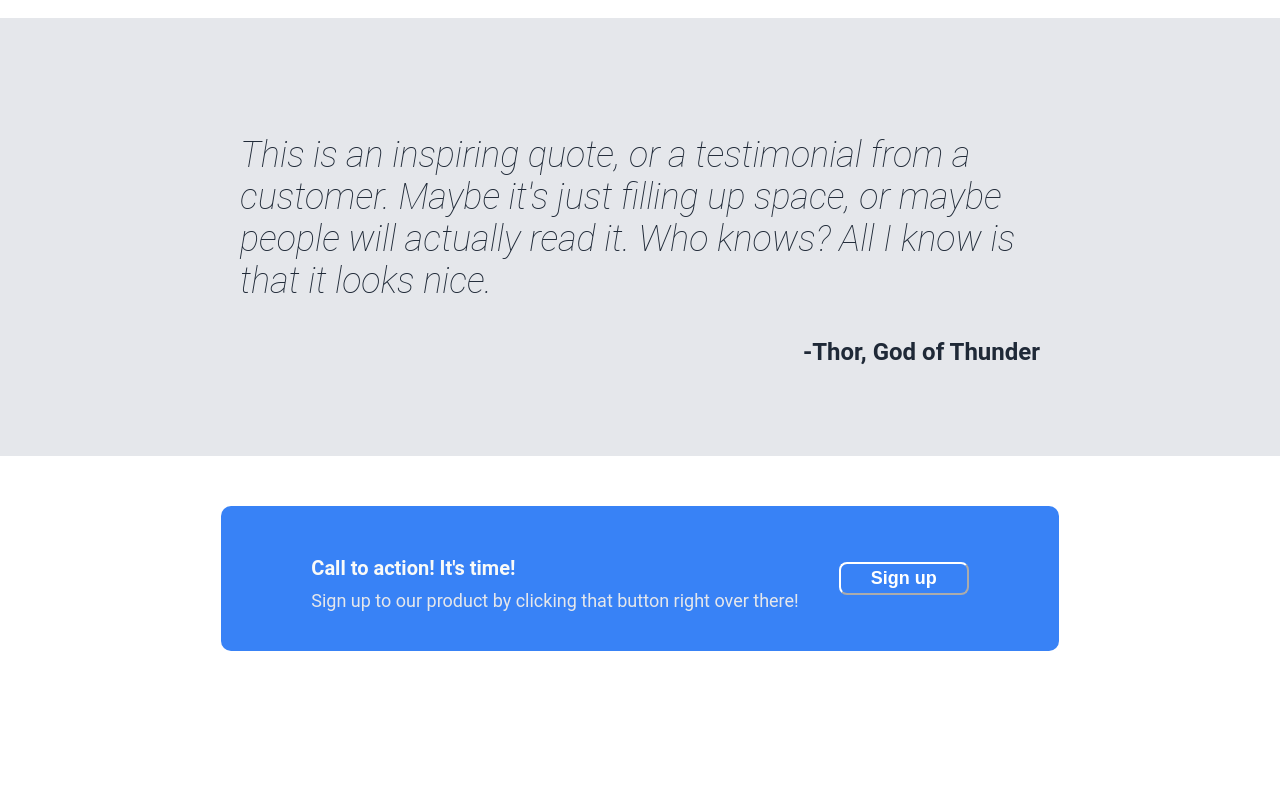
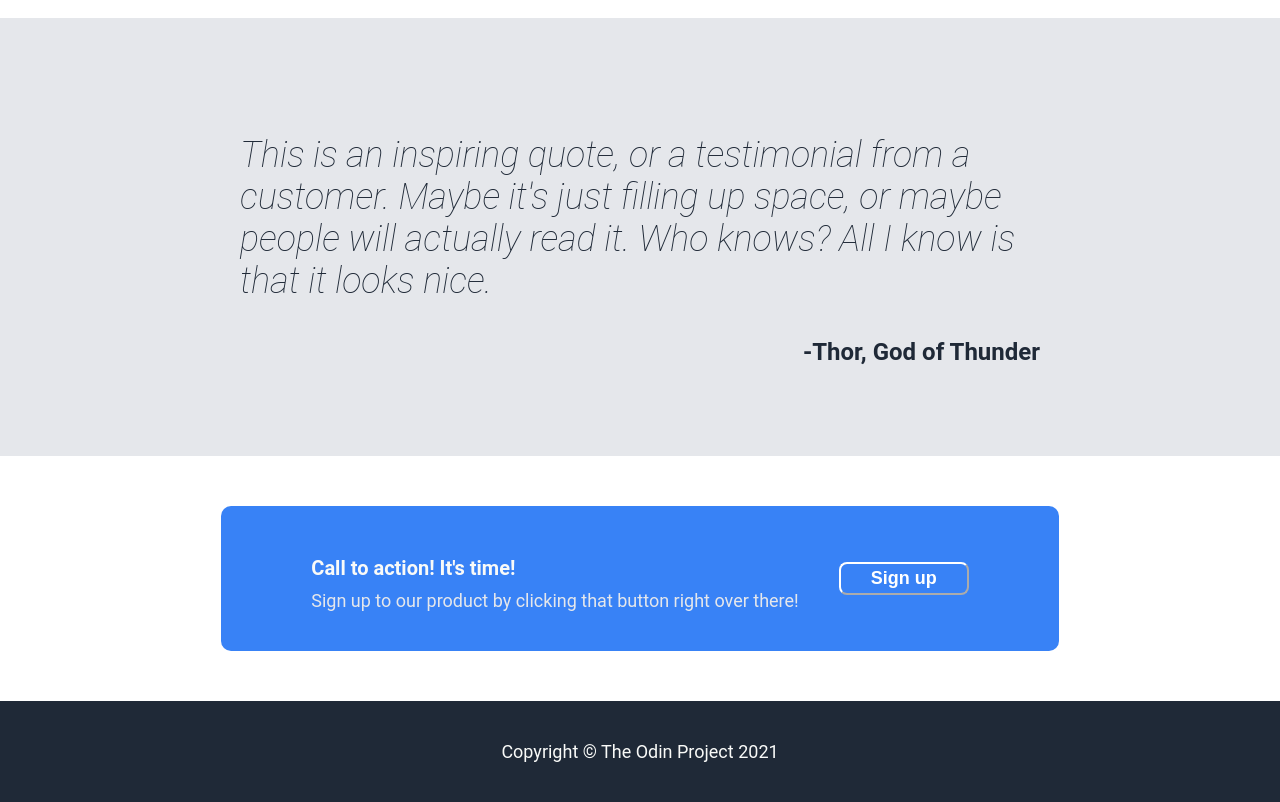
Before and after one commit to Alhimerus/odin-landing-page, a plain HTML site: page index.html in a window 1280 px wide. Shown: the part 1030-1832 px from the top of the page. Before the commit the page ends 1731 px from the top, so only its background shows below. Drawn offline with Linux system fonts and the light colour scheme.

Commit message:
Add footer

```diff
--- a/index.html
+++ b/index.html
@@ -81,5 +81,8 @@
         </div>
       </div>
     </div>
+    <div class="page-bottom">
+      Copyright &copy; The Odin Project 2021
+    </div>
   </body>
 </html>
--- a/styles.css
+++ b/styles.css
@@ -25,6 +25,7 @@ body {
   display: flex;
   justify-content: space-between;
   column-gap: 40px;
+  max-width: 1030px;
 }
 
 .text {
@@ -190,3 +191,13 @@ p {
 .CTA button {
   border-color: white;
 }
+
+.page-bottom {
+  background-color: #1F2937;
+  color: #F9FAF8;
+  font-size: 18px;
+  padding: 40px;
+  display: flex;
+  justify-content: center;
+  align-items: center;
+}
```
